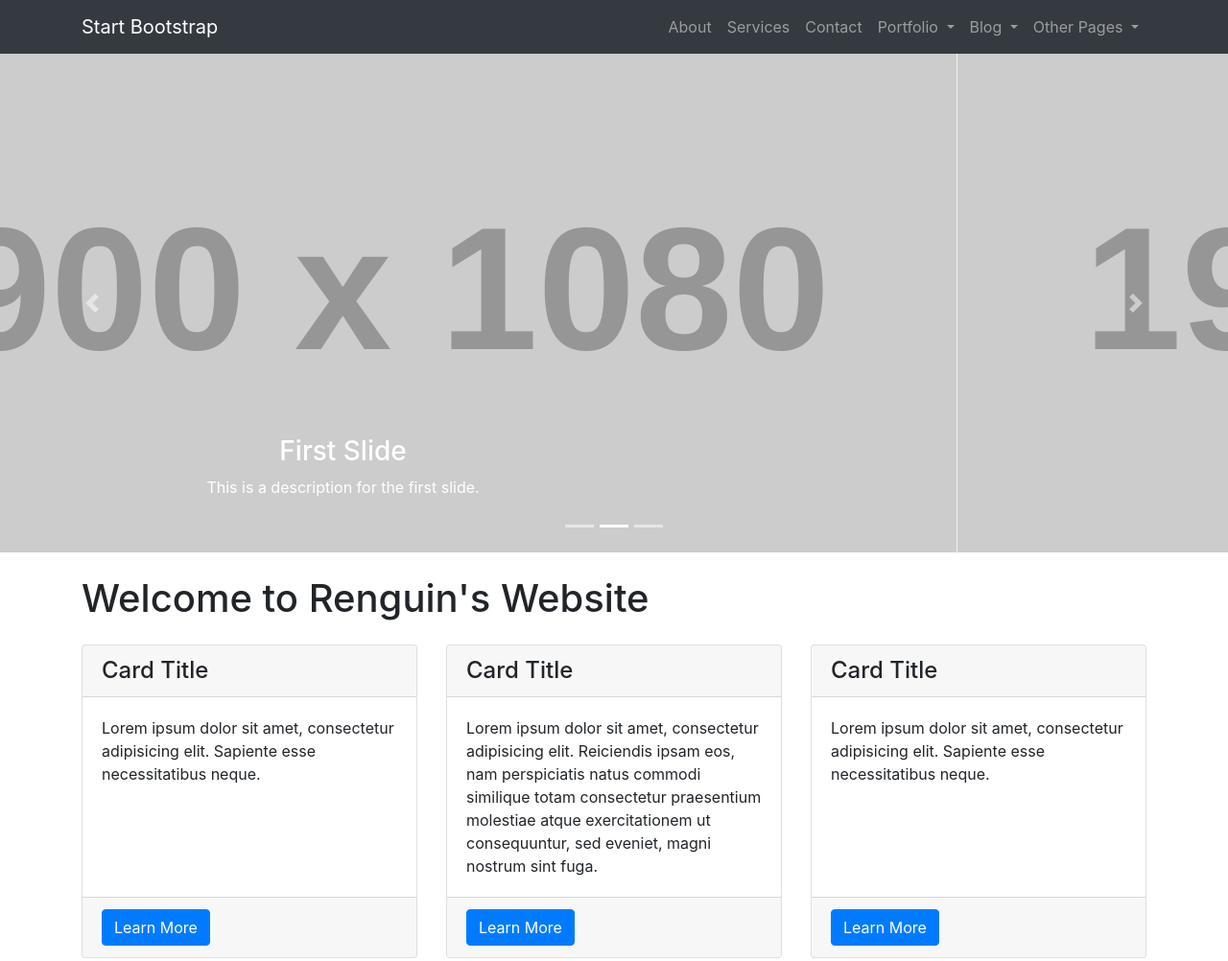
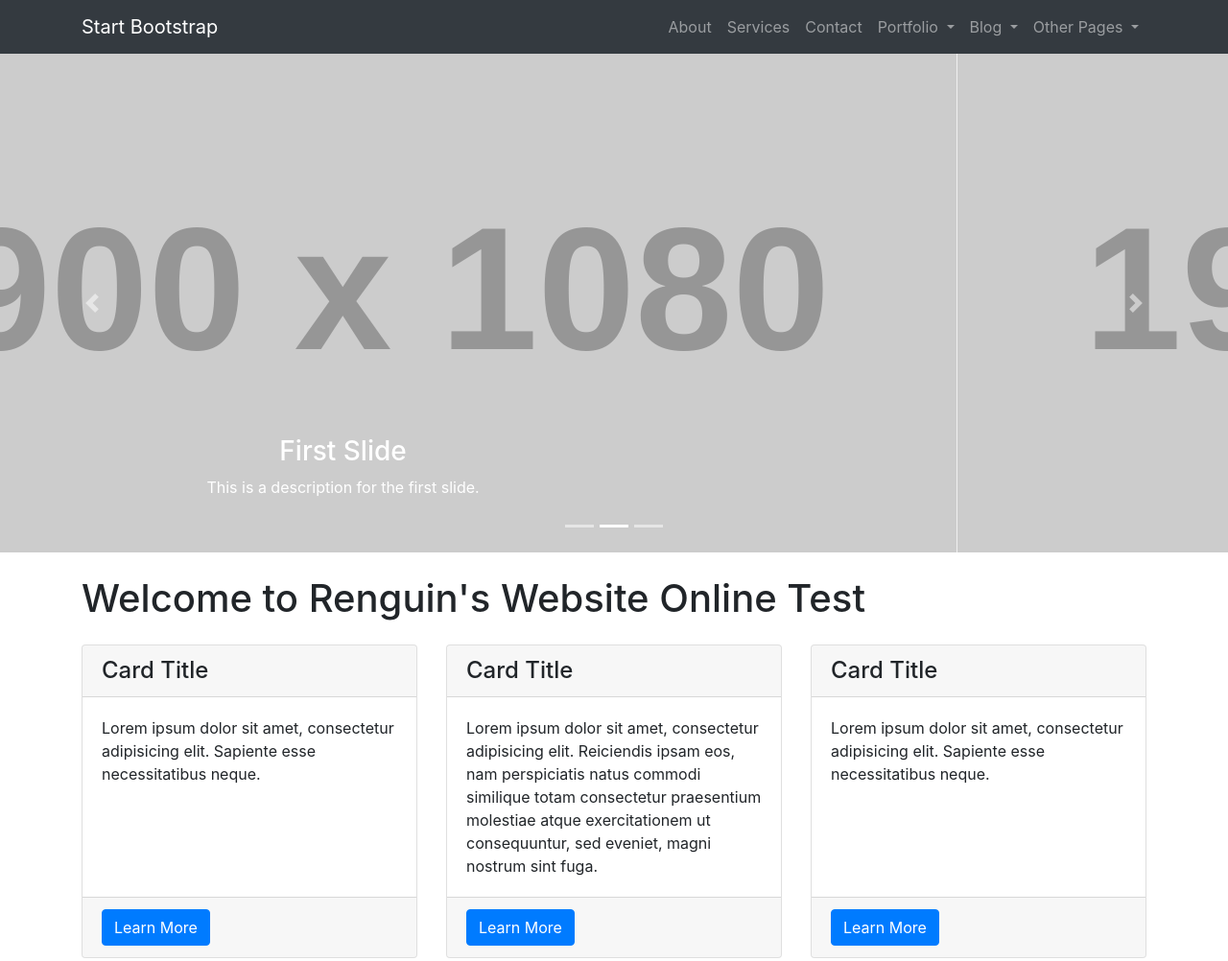
Before and after one commit to ryjh8118/Git-Hub-School-Demo, a website: page index.html in a window 1280 px wide. Shown: the top 1002 px of the page at 96% size. Drawn offline with Linux system fonts and the light colour scheme; placeholder pictures from the web are drawn by us.

Commit message:
online test _Title

```diff
--- a/index.html
+++ b/index.html
@@ -121,7 +121,7 @@
     <!-- Page Content -->
     <div class="container">
 
-      <h1 class="my-4">Welcome to Renguin's Website</h1>
+      <h1 class="my-4">Welcome to Renguin's Website Online Test </h1>
 
       <!-- Marketing Icons Section -->
       <div class="row">
```
